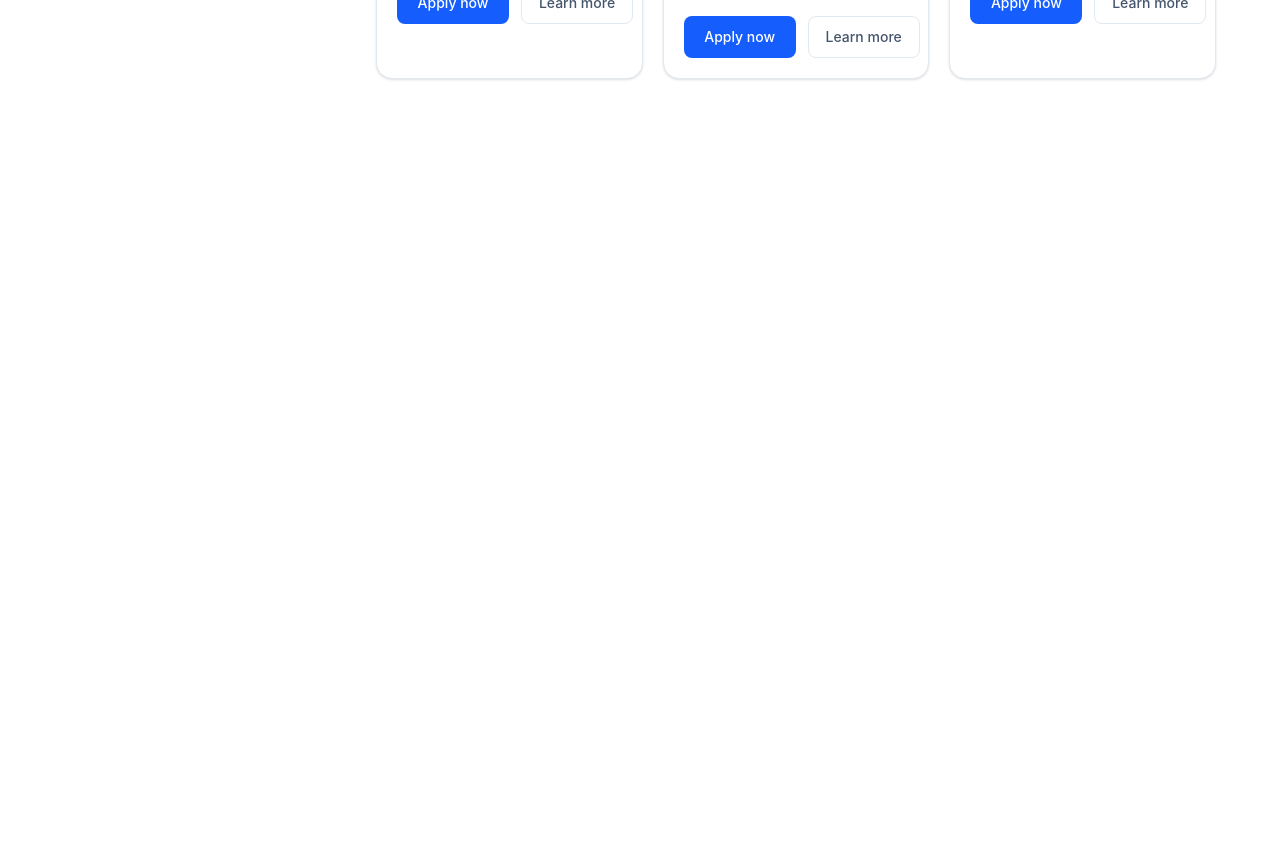
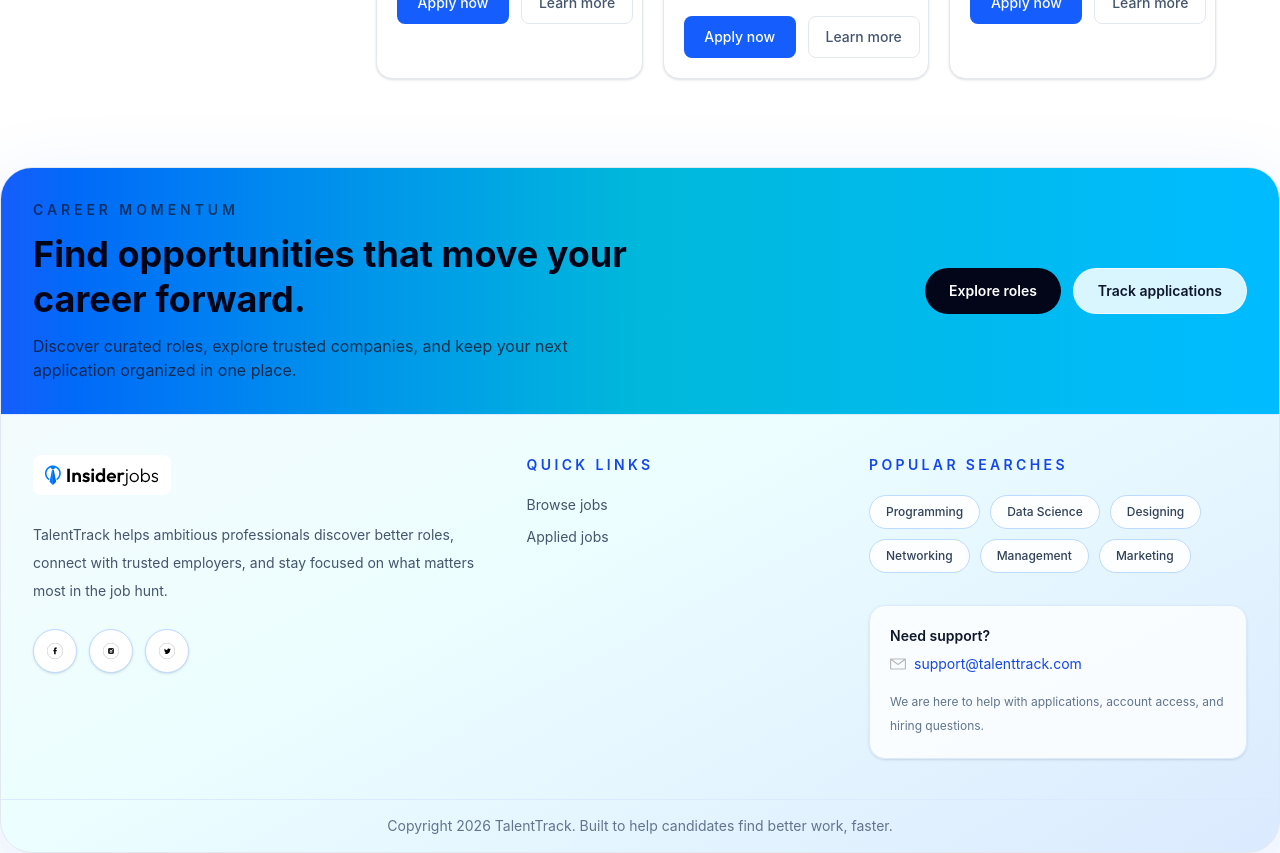
Before and after one commit to nethmalgeesaraux/Job_Portal-, a React (Vite) app: page / in a window 1280 px wide. Shown: the part 1460-2313 px from the top of the page. Before the commit the page ends 1587 px from the top, so only its background shows below. Built offline with nearby package versions, Linux system fonts and the light colour scheme; no server answers.

Commit message:
create footer

```diff
--- /dev/null
+++ b/src/components/Footer.jsx
@@ -0,0 +1,141 @@
+import React from 'react'
+import { Link } from 'react-router-dom'
+import { assets, JobCategories } from '../assets/assets'
+
+const Footer = () => {
+  const footerLinks = [
+    { label: 'Browse jobs', to: '/' },
+    { label: 'Applied jobs', to: '/applications' },
+  ]
+
+  const socialLinks = [
+    { label: 'Facebook', href: 'https://facebook.com', icon: assets.facebook_icon },
+    { label: 'Instagram', href: 'https://instagram.com', icon: assets.instagram_icon },
+    { label: 'Twitter', href: 'https://twitter.com', icon: assets.twitter_icon },
+  ]
+
+  return (
+    <footer className="pt-10">
+      <div className="w-full">
+        <div className="overflow-hidden rounded-[32px] border border-slate-200 bg-gradient-to-br from-slate-50 via-cyan-50 to-blue-100 text-slate-900 shadow-[0_24px_80px_rgba(59,130,246,0.16)]">
+          <div className="border-b border-blue-100 bg-gradient-to-r from-blue-600 via-cyan-500 to-sky-400 px-6 py-8 text-slate-950 sm:px-8 lg:flex lg:items-center lg:justify-between lg:gap-10">
+            <div className="max-w-2xl">
+              <p className="text-sm font-semibold uppercase tracking-[0.28em] text-slate-900/70">
+                Career Momentum
+              </p>
+              <h2 className="mt-3 text-3xl font-bold leading-tight sm:text-4xl">
+                Find opportunities that move your career forward.
+              </h2>
+              <p className="mt-3 max-w-xl text-sm text-slate-900/80 sm:text-base">
+                Discover curated roles, explore trusted companies, and keep your next
+                application organized in one place.
+              </p>
+            </div>
+
+            <div className="mt-6 flex flex-col gap-3 sm:flex-row lg:mt-0">
+              <Link
+                to="/"
+                className="inline-flex items-center justify-center rounded-full bg-slate-950 px-6 py-3 text-sm font-semibold text-white transition hover:bg-blue-950"
+              >
+                Explore roles
+              </Link>
+              <Link
+                to="/applications"
+                className="inline-flex items-center justify-center rounded-full border border-white/60 bg-white/85 px-6 py-3 text-sm font-semibold text-slate-900 transition hover:bg-white"
+              >
+                Track applications
+              </Link>
+            </div>
+          </div>
+
+          <div className="grid gap-10 px-6 py-10 sm:px-8 lg:grid-cols-[1.2fr_0.8fr_1fr]">
+            <div>
+              <Link to="/" className="inline-flex items-center">
+                <img
+                  src={assets.logo}
+                  alt="TalentTrack"
+                  className="h-10 w-auto rounded-lg bg-white px-3 py-2"
+                />
+              </Link>
+              <p className="mt-5 max-w-md text-sm leading-7 text-slate-600">
+                TalentTrack helps ambitious professionals discover better roles, connect
+                with trusted employers, and stay focused on what matters most in the job
+                hunt.
+              </p>
+
+              <div className="mt-6 flex flex-wrap gap-3">
+                {socialLinks.map((social) => (
+                  <a
+                    key={social.label}
+                    href={social.href}
+                    target="_blank"
+                    rel="noreferrer"
+                    className="inline-flex h-11 w-11 items-center justify-center rounded-full border border-blue-200 bg-white text-slate-700 shadow-sm transition hover:border-cyan-400 hover:bg-cyan-50"
+                    aria-label={social.label}
+                  >
+                    <img src={social.icon} alt="" className="h-4 w-4" />
+                  </a>
+                ))}
+              </div>
+            </div>
+
+            <div>
+              <h3 className="text-sm font-semibold uppercase tracking-[0.24em] text-blue-700">
+                Quick Links
+              </h3>
+              <div className="mt-5 space-y-3">
+                {footerLinks.map((link) => (
+                  <Link
+                    key={link.label}
+                    to={link.to}
+                    className="block text-sm text-slate-600 transition hover:text-blue-700"
+                  >
+                    {link.label}
+                  </Link>
+                ))}
+              </div>
+            </div>
+
+            <div>
+              <h3 className="text-sm font-semibold uppercase tracking-[0.24em] text-blue-700">
+                Popular Searches
+              </h3>
+              <div className="mt-5 flex flex-wrap gap-2.5">
+                {JobCategories.slice(0, 6).map((category) => (
+                  <span
+                    key={category}
+                    className="rounded-full border border-blue-200 bg-white/90 px-4 py-2 text-xs font-medium text-slate-700"
+                  >
+                    {category}
+                  </span>
+                ))}
+              </div>
+
+              <div className="mt-8 rounded-2xl border border-blue-100 bg-white/80 p-5 shadow-sm">
+                <p className="text-sm font-semibold text-slate-900">Need support?</p>
+                <a
+                  href="mailto:support@talenttrack.com"
+                  className="mt-2 inline-flex items-center gap-2 text-sm text-blue-700 transition hover:text-cyan-600"
+                >
+                  <img src={assets.email_icon} alt="" className="h-4 w-4" />
+                  support@talenttrack.com
+                </a>
+                <p className="mt-3 text-xs leading-6 text-slate-500">
+                  We are here to help with applications, account access, and hiring
+                  questions.
+                </p>
+              </div>
+            </div>
+          </div>
+
+          <div className="border-t border-blue-100 px-6 py-4 text-center text-xs text-slate-500 sm:px-8 sm:text-sm">
+            Copyright {new Date().getFullYear()} TalentTrack. Built to help candidates
+            find better work, faster.
+          </div>
+        </div>
+      </div>
+    </footer>
+  )
+}
+
+export default Footer
--- a/src/pages/Home.jsx
+++ b/src/pages/Home.jsx
@@ -2,6 +2,7 @@ import React from 'react'
 import Navbar from '../components/Navbar'
 import Hero from '../components/Hero'
 import JobList from '../components/JobList'
+import Footer from '../components/Footer'
 
 const Home = () => {
   return (
@@ -9,6 +10,7 @@ const Home = () => {
         <Navbar/>
         <Hero/>
         <JobList/>
+        <Footer/>
     </div>
   )
 }
```
